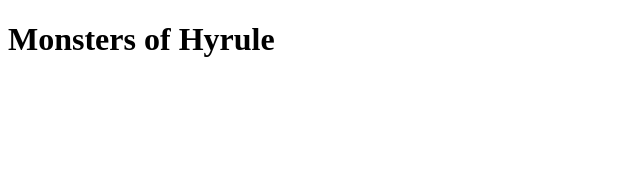
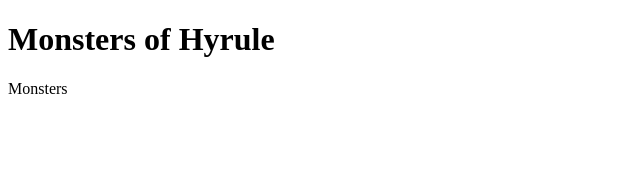
Before and after one commit to spencer-eagleton/nba-router, a React app: page / in a window 1280 px wide. Shown: the top 170 px of the page, without its empty margins (0-640 px from the left). Built offline with nearby package versions, Linux system fonts and the light colour scheme.

Commit message:
home view

```diff
--- a/src/App.jsx
+++ b/src/App.jsx
@@ -1,3 +1,10 @@
+import Home from './views/Home/Home';
+
 export default function App() {
-  return <h1>Monsters of Hyrule</h1>;
+  return (
+    <>
+      <h1>Monsters of Hyrule</h1>
+      <Home />
+    </>
+  );
 }
--- /dev/null
+++ b/src/views/Home/Home.jsx
@@ -0,0 +1,3 @@
+export default function Home() {
+  return <div>Monsters</div>;
+}
```
